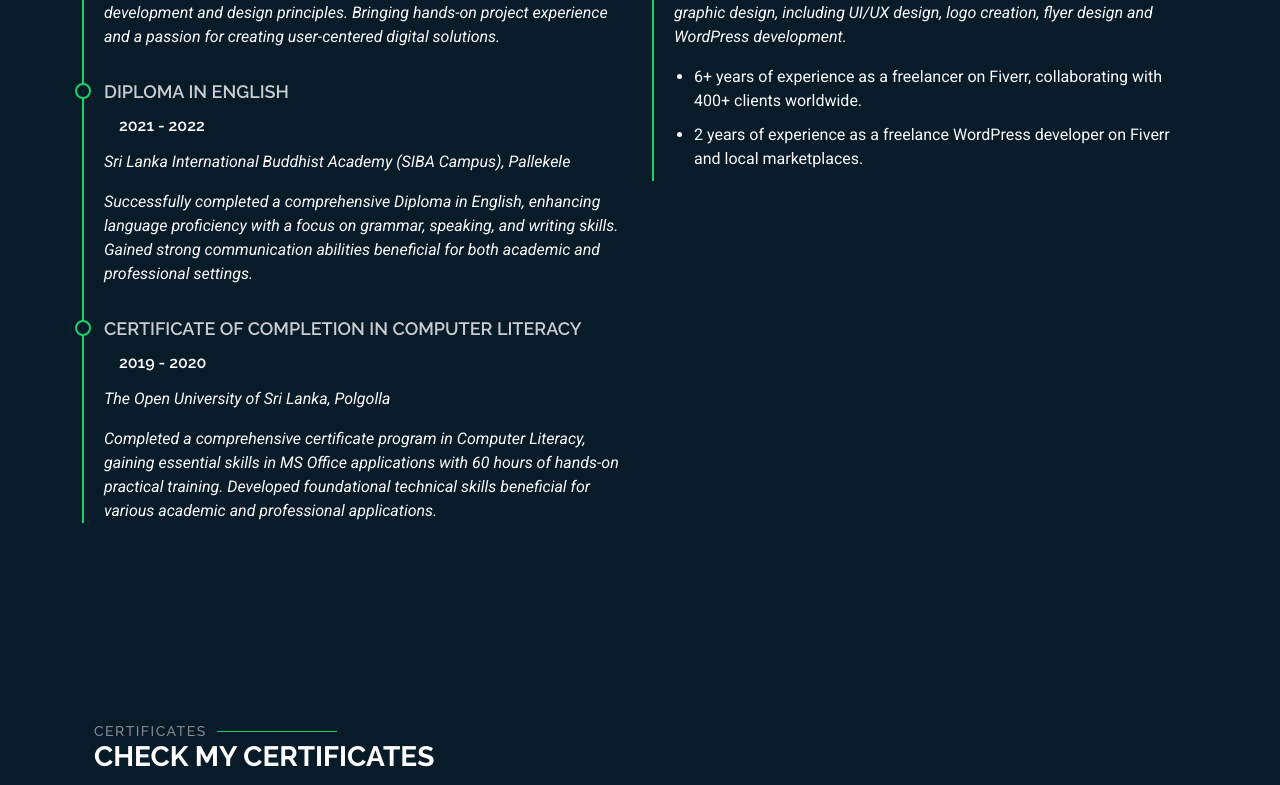
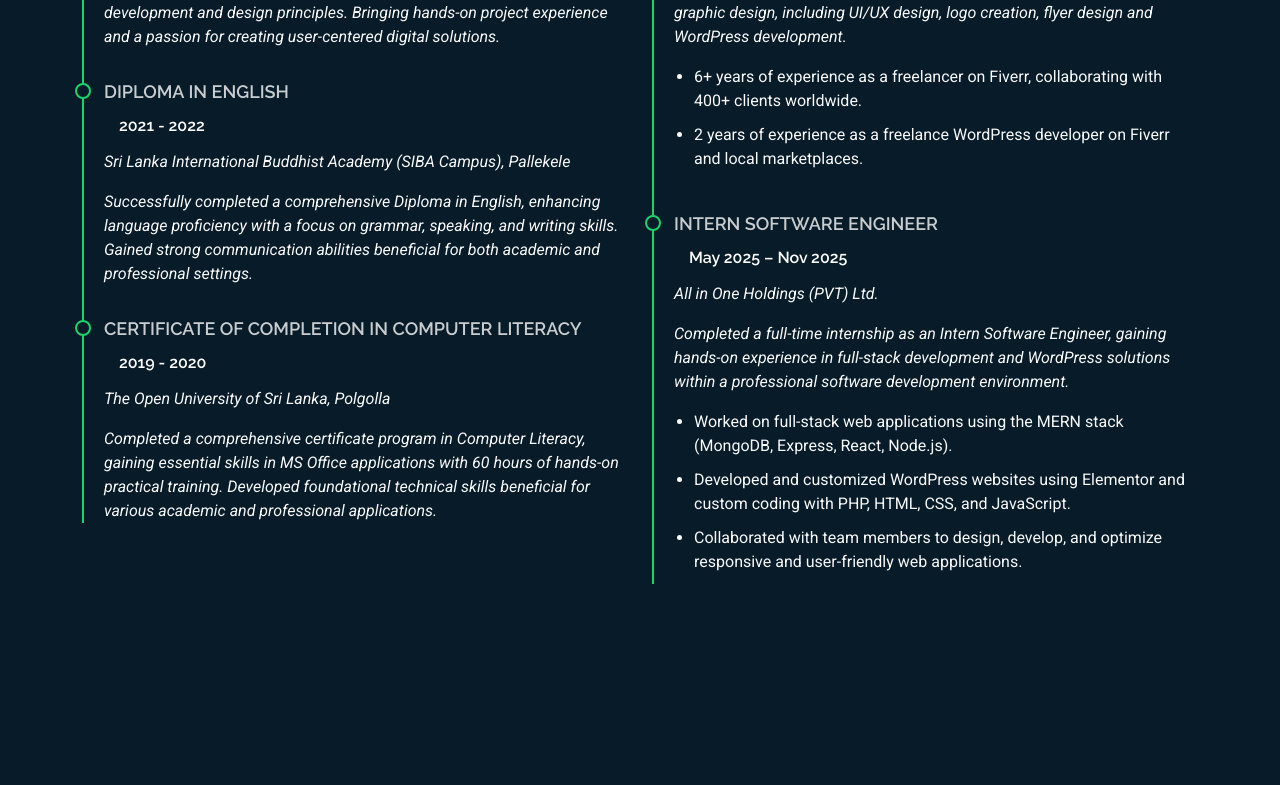
Before and after one commit to prabhathkaluarachchi/prabhathkaluarachchi.github.io, a React (Vite) app: page /resume in a window 1280 px wide. Shown: the part 442-1227 px from the top of the page. Built offline with nearby package versions, Linux system fonts and the light colour scheme; what outlayer would draw is missing.

Commit message:
Work Experience Updated

```diff
--- a/src/pages/Resume.jsx
+++ b/src/pages/Resume.jsx
@@ -110,7 +110,7 @@ function Resume() {
 
             <div className="col-lg-6" data-aos="fade-up" data-aos-delay="200">
               <h3 className="resume-title">Professional Experience</h3>
-              <div className="resume-item pb-0">
+              <div className="resume-item">
                 <h4>Freelance Web Developer, UI/UX & Graphic Designer</h4>
                 <h5>2019 - present</h5>
                 <p>
@@ -134,6 +134,38 @@ function Resume() {
                     <li>
                       2 years of experience as a freelance WordPress developer
                       on Fiverr and local marketplaces.
+                    </li>
+                  </ul>
+                </div>
+              </div>
+              <div className="resume-item pb-0">
+                <h4>Intern Software Engineer</h4>
+                <h5>May 2025 – Nov 2025</h5>
+                <p>
+                  <em>All in One Holdings (PVT) Ltd.</em>
+                </p>
+                <p>
+                  <em>
+                    Completed a full-time internship as an Intern Software
+                    Engineer, gaining hands-on experience in full-stack
+                    development and WordPress solutions within a professional
+                    software development environment.
+                  </em>
+                </p>
+                <div>
+                  <ul>
+                    <li>
+                      Worked on full-stack web applications using the MERN stack
+                      (MongoDB, Express, React, Node.js).
+                    </li>
+                    <li>
+                      Developed and customized WordPress websites using
+                      Elementor and custom coding with PHP, HTML, CSS, and
+                      JavaScript.
+                    </li>
+                    <li>
+                      Collaborated with team members to design, develop, and
+                      optimize responsive and user-friendly web applications.
                     </li>
                   </ul>
                 </div>
```
